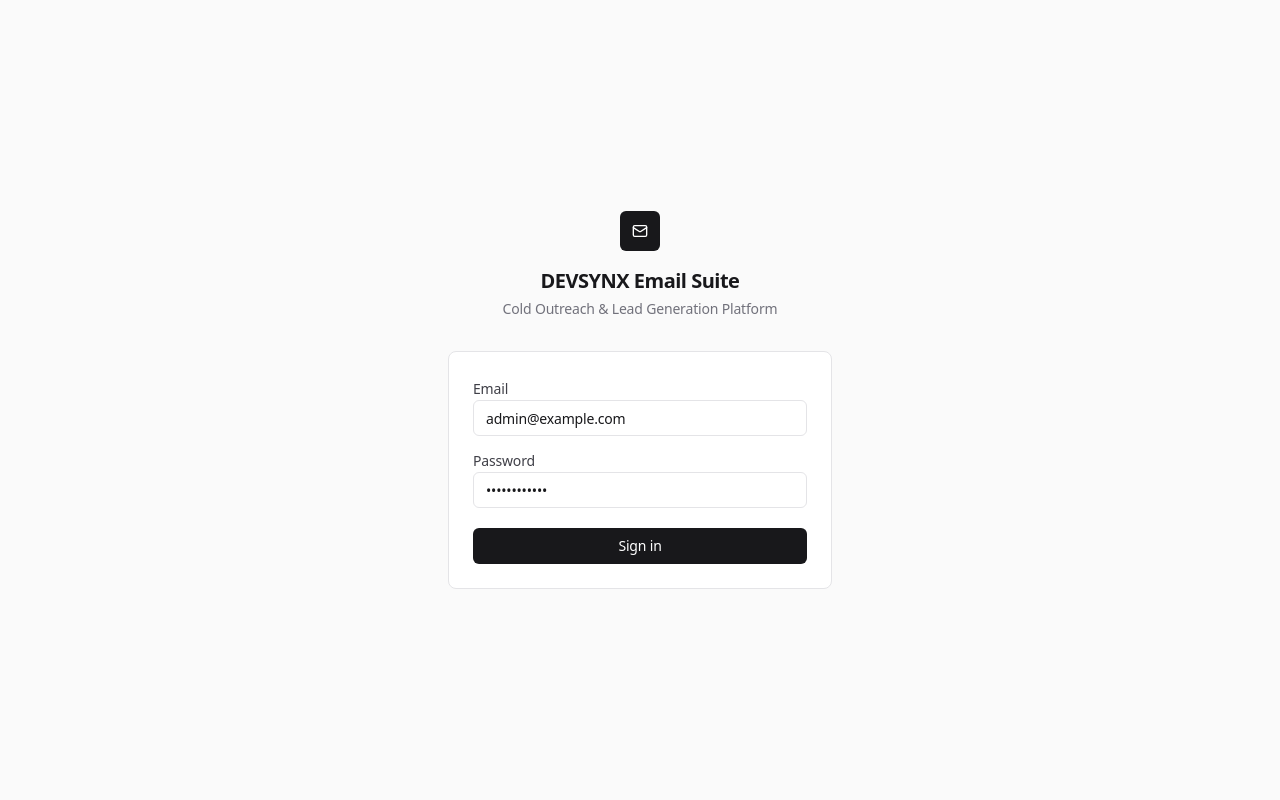
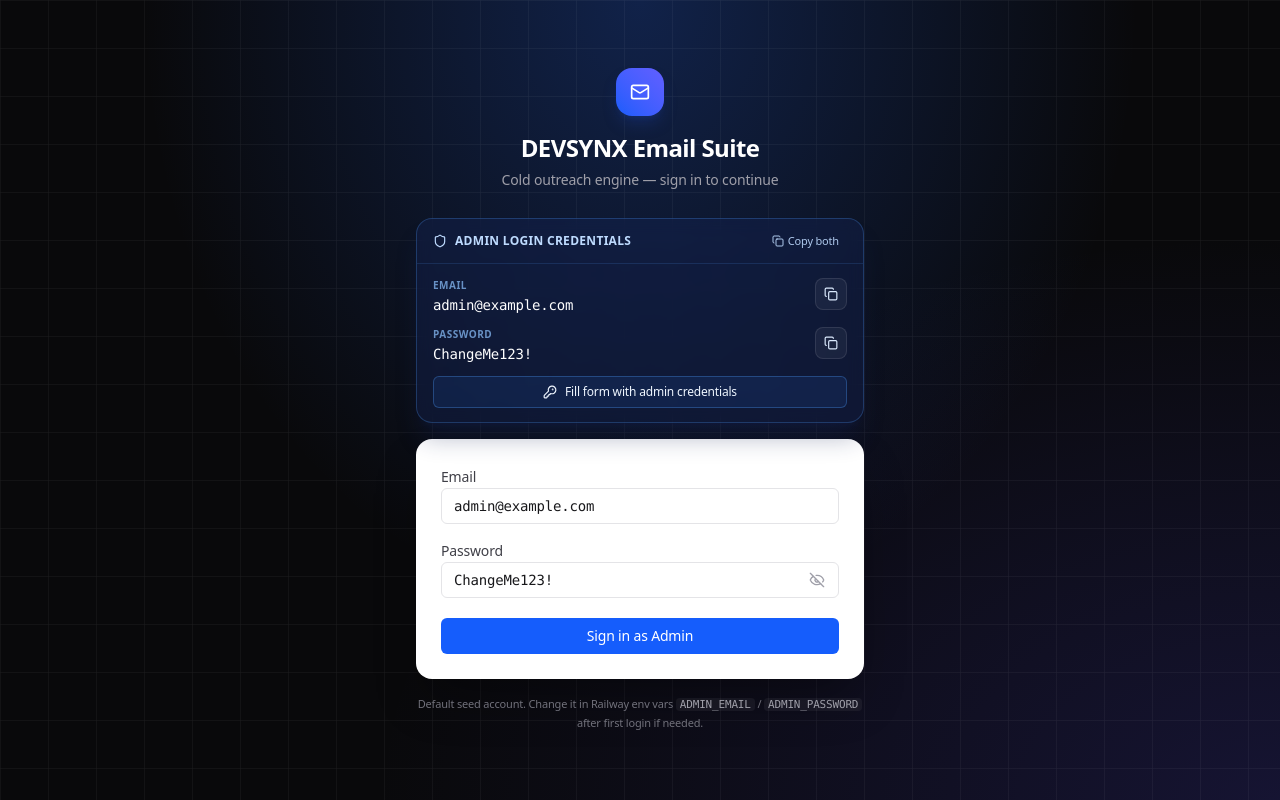
Before and after one commit to devsynxoffical/Bulk-tool, a Next.js app: page /login in a window 1280 px wide. Built offline with nearby package versions, Linux system fonts and the light colour scheme.

Commit message:
Show admin credentials clearly on the login screen.
Always display the seeded admin email and password with copy and one-click fill so signing in is obvious and fast.

Co-authored-by: Cursor <cursoragent@cursor.com>

```diff
--- a/src/app/(auth)/login/page.tsx
+++ b/src/app/(auth)/login/page.tsx
@@ -3,16 +3,51 @@
 import { useState } from "react";
 import { signIn } from "next-auth/react";
 import { useRouter } from "next/navigation";
-import { Mail } from "lucide-react";
+import {
+  Mail,
+  Copy,
+  Check,
+  Eye,
+  EyeOff,
+  Shield,
+  KeyRound,
+} from "lucide-react";
 import { Button } from "@/components/ui/button";
 import { Input, Label } from "@/components/ui/input";
 
+/** Default seeded admin — always shown on login for easy access. */
+const ADMIN_CREDENTIALS = {
+  email: "admin@example.com",
+  password: "ChangeMe123!",
+} as const;
+
 export default function LoginPage() {
   const router = useRouter();
-  const [email, setEmail] = useState("admin@example.com");
-  const [password, setPassword] = useState("ChangeMe123!");
+  const [email, setEmail] = useState(ADMIN_CREDENTIALS.email);
+  const [password, setPassword] = useState(ADMIN_CREDENTIALS.password);
+  const [showPassword, setShowPassword] = useState(true);
   const [error, setError] = useState("");
   const [loading, setLoading] = useState(false);
+  const [copied, setCopied] = useState<"email" | "password" | "both" | null>(
+    null,
+  );
+
+  async function copyText(value: string, which: "email" | "password" | "both") {
+    try {
+      await navigator.clipboard.writeText(value);
+      setCopied(which);
+      setTimeout(() => setCopied(null), 1600);
+    } catch {
+      // ignore clipboard failures
+    }
+  }
+
+  function useAdminCredentials() {
+    setEmail(ADMIN_CREDENTIALS.email);
+    setPassword(ADMIN_CREDENTIALS.password);
+    setShowPassword(true);
+    setError("");
+  }
 
   async function onSubmit(e: React.FormEvent) {
     e.preventDefault();
@@ -37,59 +72,189 @@ export default function LoginPage() {
   }
 
   return (
-    <div className="flex min-h-screen items-center justify-center bg-zinc-50 px-4">
-      <div className="w-full max-w-sm">
-        <div className="mb-8 text-center">
-          <div className="mx-auto mb-4 flex h-10 w-10 items-center justify-center rounded-md bg-zinc-900">
-            <Mail className="h-4 w-4 text-white" />
+    <div className="relative flex min-h-screen items-center justify-center overflow-hidden bg-zinc-950 px-4 py-10">
+      {/* Atmosphere */}
+      <div
+        aria-hidden
+        className="pointer-events-none absolute inset-0 bg-[radial-gradient(ellipse_at_top,_rgba(37,99,235,0.28),_transparent_55%),radial-gradient(ellipse_at_bottom_right,_rgba(79,70,229,0.18),_transparent_50%)]"
+      />
+      <div
+        aria-hidden
+        className="pointer-events-none absolute inset-0 opacity-[0.07] [background-image:linear-gradient(rgba(255,255,255,0.6)_1px,transparent_1px),linear-gradient(90deg,rgba(255,255,255,0.6)_1px,transparent_1px)] [background-size:48px_48px]"
+      />
+
+      <div className="relative z-10 w-full max-w-md">
+        <div className="mb-7 text-center">
+          <div className="mx-auto mb-4 flex h-12 w-12 items-center justify-center rounded-2xl bg-gradient-to-tr from-blue-600 to-indigo-500 shadow-lg shadow-blue-900/40">
+            <Mail className="h-5 w-5 text-white" />
           </div>
-          <h1 className="text-xl font-semibold tracking-tight text-zinc-900">
+          <h1 className="text-2xl font-bold tracking-tight text-white">
             DEVSYNX Email Suite
           </h1>
-          <p className="mt-1 text-sm text-zinc-500">
-            Cold Outreach &amp; Lead Generation Platform
+          <p className="mt-1.5 text-sm text-zinc-400">
+            Cold outreach engine — sign in to continue
           </p>
+        </div>
+
+        {/* Always-visible admin credentials */}
+        <div className="mb-4 overflow-hidden rounded-2xl border border-blue-400/25 bg-blue-950/40 shadow-xl shadow-blue-950/30 backdrop-blur-sm">
+          <div className="flex items-center justify-between gap-2 border-b border-blue-400/15 px-4 py-2.5">
+            <div className="flex items-center gap-2 text-xs font-semibold uppercase tracking-wide text-blue-200">
+              <Shield className="h-3.5 w-3.5" />
+              Admin login credentials
+            </div>
+            <button
+              type="button"
+              onClick={() =>
+                void copyText(
+                  `${ADMIN_CREDENTIALS.email}\n${ADMIN_CREDENTIALS.password}`,
+                  "both",
+                )
+              }
+              className="inline-flex items-center gap-1 rounded-md px-2 py-1 text-[11px] font-medium text-blue-200/90 transition hover:bg-blue-500/20 hover:text-white"
+            >
+              {copied === "both" ? (
+                <Check className="h-3 w-3 text-emerald-400" />
+              ) : (
+                <Copy className="h-3 w-3" />
+              )}
+              Copy both
+            </button>
+          </div>
+
+          <div className="space-y-3 px-4 py-3.5">
+            <div className="flex items-start justify-between gap-3">
+              <div className="min-w-0">
+                <p className="text-[10px] font-semibold uppercase tracking-wider text-blue-300/70">
+                  Email
+                </p>
+                <p className="mt-0.5 truncate font-mono text-sm font-medium text-white">
+                  {ADMIN_CREDENTIALS.email}
+                </p>
+              </div>
+              <button
+                type="button"
+                onClick={() => void copyText(ADMIN_CREDENTIALS.email, "email")}
+                className="inline-flex h-8 w-8 shrink-0 items-center justify-center rounded-lg border border-white/10 bg-white/5 text-blue-100 transition hover:bg-white/10"
+                title="Copy email"
+              >
+                {copied === "email" ? (
+                  <Check className="h-3.5 w-3.5 text-emerald-400" />
+                ) : (
+                  <Copy className="h-3.5 w-3.5" />
+                )}
+              </button>
+            </div>
+
+            <div className="flex items-start justify-between gap-3">
+              <div className="min-w-0">
+                <p className="text-[10px] font-semibold uppercase tracking-wider text-blue-300/70">
+                  Password
+                </p>
+                <p className="mt-0.5 break-all font-mono text-sm font-medium text-white">
+                  {ADMIN_CREDENTIALS.password}
+                </p>
+              </div>
+              <button
+                type="button"
+                onClick={() =>
+                  void copyText(ADMIN_CREDENTIALS.password, "password")
+                }
+                className="inline-flex h-8 w-8 shrink-0 items-center justify-center rounded-lg border border-white/10 bg-white/5 text-blue-100 transition hover:bg-white/10"
+                title="Copy password"
+              >
+                {copied === "password" ? (
+                  <Check className="h-3.5 w-3.5 text-emerald-400" />
+                ) : (
+                  <Copy className="h-3.5 w-3.5" />
+                )}
+              </button>
+            </div>
+
+            <Button
+              type="button"
+              variant="outline"
+              size="sm"
+              onClick={useAdminCredentials}
+              className="w-full border-blue-400/30 bg-blue-500/10 text-blue-50 hover:bg-blue-500/20 hover:text-white"
+            >
+              <KeyRound className="h-3.5 w-3.5" />
+              Fill form with admin credentials
+            </Button>
+          </div>
         </div>
 
         <form
           onSubmit={onSubmit}
-          className="rounded-lg border border-zinc-200 bg-white p-6"
+          className="rounded-2xl border border-white/10 bg-white p-6 shadow-2xl shadow-black/40"
         >
-          <div className="space-y-3">
+          <div className="space-y-3.5">
             <div className="space-y-1.5">
               <Label htmlFor="email">Email</Label>
               <Input
                 id="email"
                 type="email"
-                autoComplete="email"
+                autoComplete="username"
                 value={email}
                 onChange={(e) => setEmail(e.target.value)}
                 required
+                className="font-mono text-sm"
               />
             </div>
             <div className="space-y-1.5">
               <Label htmlFor="password">Password</Label>
+              <div className="relative">
                 <Input
                   id="password"
-                type="password"
+                  type={showPassword ? "text" : "password"}
                   autoComplete="current-password"
                   value={password}
                   onChange={(e) => setPassword(e.target.value)}
                   required
+                  className="pr-10 font-mono text-sm"
                 />
+                <button
+                  type="button"
+                  onClick={() => setShowPassword((v) => !v)}
+                  className="absolute right-2.5 top-1/2 -translate-y-1/2 rounded p-1 text-zinc-400 transition hover:text-zinc-700"
+                  title={showPassword ? "Hide password" : "Show password"}
+                >
+                  {showPassword ? (
+                    <EyeOff className="h-4 w-4" />
+                  ) : (
+                    <Eye className="h-4 w-4" />
+                  )}
+                </button>
+              </div>
             </div>
           </div>
 
           {error ? (
-            <p className="mt-3 rounded-md bg-red-50 px-3 py-2 text-sm text-red-700">
+            <p className="mt-3 rounded-lg border border-red-200 bg-red-50 px-3 py-2 text-sm text-red-700">
               {error}
             </p>
           ) : null}
 
-          <Button type="submit" className="mt-5 w-full" disabled={loading}>
-            {loading ? "Signing in…" : "Sign in"}
+          <Button
+            type="submit"
+            className="mt-5 w-full bg-blue-600 hover:bg-blue-700"
+            disabled={loading}
+          >
+            {loading ? "Signing in…" : "Sign in as Admin"}
           </Button>
         </form>
+
+        <p className="mt-4 text-center text-[11px] leading-relaxed text-zinc-500">
+          Default seed account. Change it in Railway env vars{" "}
+          <code className="rounded bg-white/5 px-1 text-zinc-400">
+            ADMIN_EMAIL
+          </code>{" "}
+          /{" "}
+          <code className="rounded bg-white/5 px-1 text-zinc-400">
+            ADMIN_PASSWORD
+          </code>{" "}
+          after first login if needed.
+        </p>
       </div>
     </div>
   );
```
Lines whose indentation alone changed are shown as unchanged.
